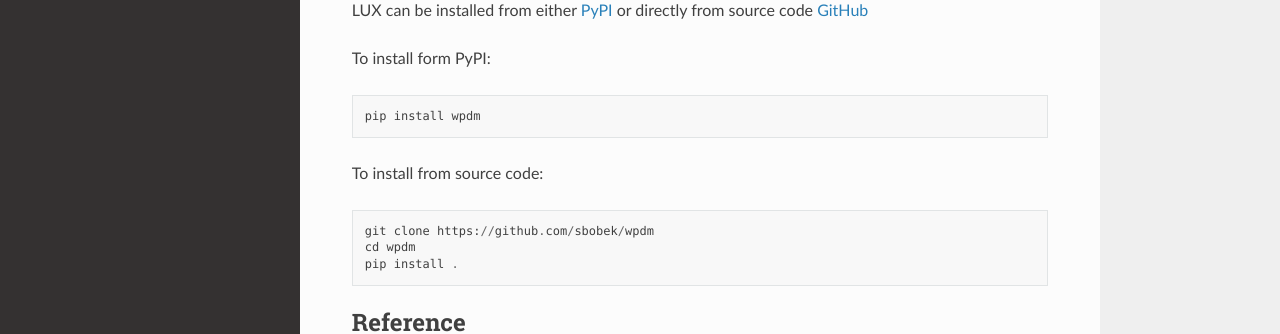
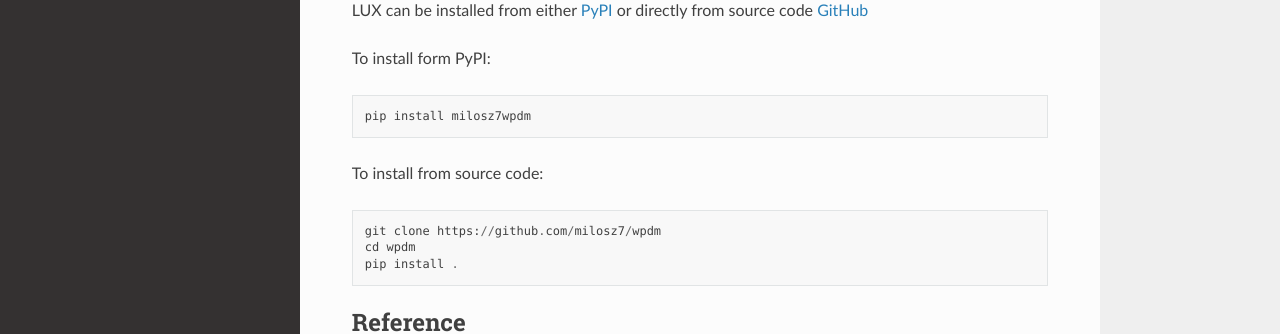
Before and after one commit to milosz7/wpdm, a Sphinx documentation site: the page built from docs/index.rst, in a window 1280 px wide and 1040 px high. Shown: the part 289-623 px from the top of the window. Built offline with Sphinx 7.4.7 and the Read the Docs theme 2.0.0, drawn with Linux system fonts in a browser that asks for light colours.

Commit message:
update index.rst docfile

```diff
--- a/docs/index.rst
+++ b/docs/index.rst
@@ -17,11 +17,11 @@ LUX can be installed from either `PyPI <https://pypi.org/project/wpdm>`_ or dire
 
 To install form PyPI::
 
-   pip install wpdm
+   pip install milosz7wpdm
 
 To install from source code::
 
-   git clone https://github.com/sbobek/wpdm
+   git clone https://github.com/milosz7/wpdm
    cd wpdm
    pip install .
 
```
